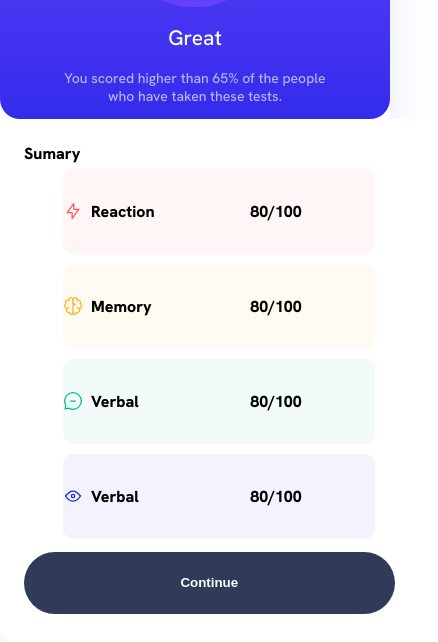
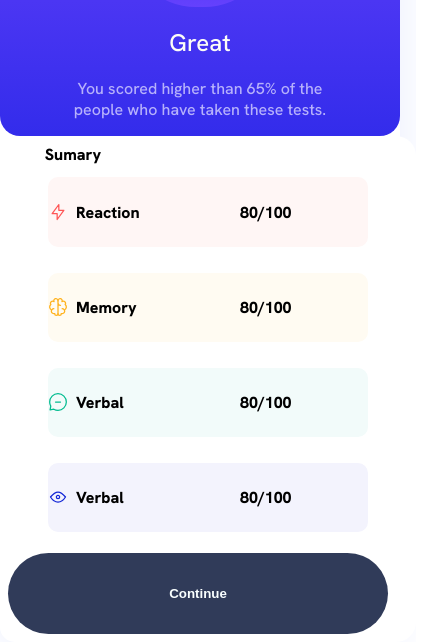
Before and after one commit to RebeccaReis/Desafios-FrontendMentor-Newbie, a React app: page /NewBie1 in a window 390 px wide. Shown: the part 202-844 px from the top of the page, 438 px wide, since content can reach past the window. Built offline with nearby package versions, Linux system fonts and the light colour scheme.

Commit message:
responsividade okay

```diff
--- a/src/pages/NewBie1.js
+++ b/src/pages/NewBie1.js
@@ -26,7 +26,7 @@ const NewBie1 = () => {
           </div>
         </section>
         <section className="sumary">
-          <span>Sumary</span>
+          <span className="sum-title">Sumary</span>
           <section className="topics">
             <div className="topic red">
               <div className="simbol">
--- a/src/ui/styles/newbie1.css
+++ b/src/ui/styles/newbie1.css
@@ -7,6 +7,8 @@
   align-items: center;
   height: 100vh;
   width: 100vw;
+  min-width: 400px;
+  min-height: 400px;
 }
 
 .center-container {
@@ -36,11 +38,12 @@
 }
 .result .plus-informations{
   font-family: "Hanken Grotesk", sans-serif;
-  font-size: 14px;
+  font-size: 1em;
   width: 70%;
   text-align: center;
   color: rgb(182,177,251);
 }
+
 .result .plus-informations h2{
   color:rgb(252,252,247);
   font-weight: 500;
@@ -150,7 +153,19 @@ button:hover{
   );
 
 }
-@media (max-width: 768px) {
+@media (min-width: 481px) and (max-width: 1024px) {
+  .center-container{
+    height: 100%;
+    width: 100%;
+  }
+  .result{
+    font-size: 1.2em;
+  }
+  .center-circle h1 {
+    font-size: 4em;
+}
+}
+@media (max-width: 480px) {
 
   .center-container{
     flex-direction: column;
@@ -166,21 +181,29 @@ button:hover{
   }
   .sumary{
     width: 100%;
-    height: 60%;
+    height: 80%;
+    padding: 0.5rem;
 
+  }
+  .sumary .sum-title{
+    margin-left: 2.3rem;
   }
   body{
     margin: 0;
   }
   .topic{
     width: 80%;
-    height:25%;
-    margin-top:0.3rem;
-    margin-bottom:0.3rem;
+    height:22%;
+    margin-top:0.8rem;
+    margin-bottom:0.8rem;
   }
   .result
 .center-circle{
   width: 37%;
   height: 47%;
 }
+.Button{
+  height:17%;
 }
+}
+@media (max-width: 768px) {}
```
